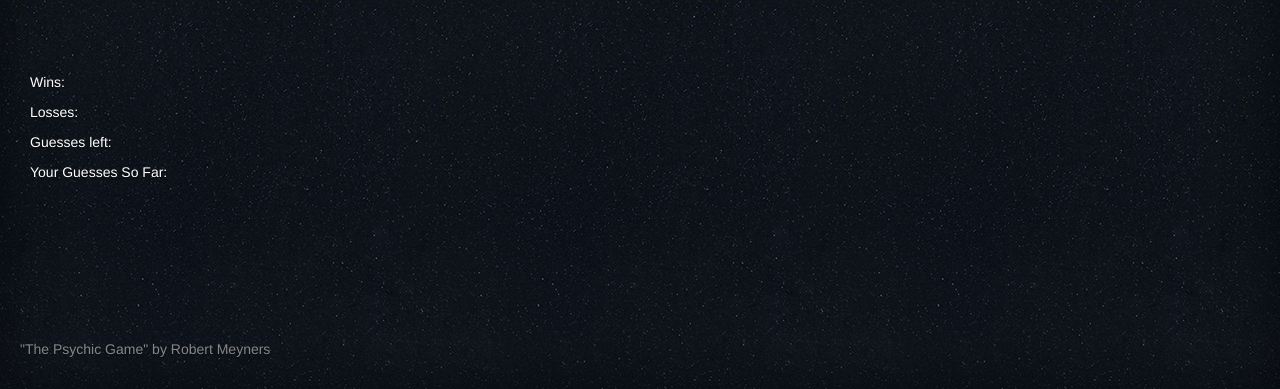
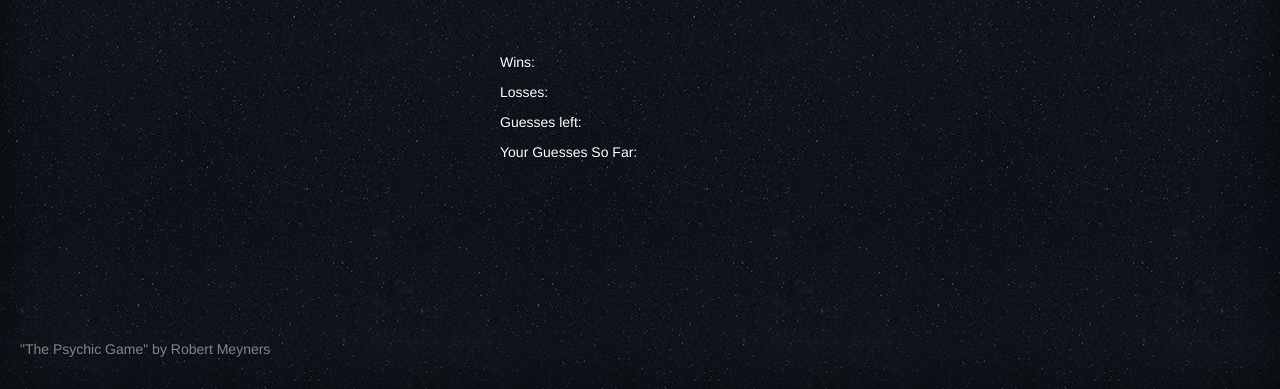
Before and after one commit to rmeyners/psychic-game, a plain HTML site: page index.html in a window 1280 px wide. Shown: the part 411-800 px from the top of the page. Drawn offline with nearby package versions, Linux system fonts and the light colour scheme.

Commit message:
game updates

```diff
--- a/assets/css/style.css
+++ b/assets/css/style.css
@@ -27,7 +27,7 @@ body {
 .inner {
   padding: 2rem;
 }
-.mastfoot {
+.footer {
   color: rgba(255,255,255,.5);
   position: fixed;
   bottom: 0;
@@ -49,9 +49,9 @@ body {
 }
 #sub-wrapper {
   padding: 10px;
-  padding-left: auto;
-  padding-right: auto;
   /*background-color: red;*/
+  margin: 0 auto;
+  max-width: 300px;
 }
 .cover-heading {
   font-size: 60px;
--- a/index.html
+++ b/index.html
@@ -26,7 +26,7 @@
 
 							<h4 class="lead">Guess what letter I'm thinking of...</h4>
 						</div>
-						<div id="sub-wrapper" class="col-sm-12">
+						<div id="sub-wrapper">
 							<div class="inner-text">
 								<p id="wins">Wins: </p>
 
@@ -39,7 +39,7 @@
 						</div>
 					</div>
 
-					<div class="mastfoot">
+					<div class="footer">
 						<div class="inner">
 							<p>"The Psychic Game" by Robert Meyners</p>
 						</div>
```
